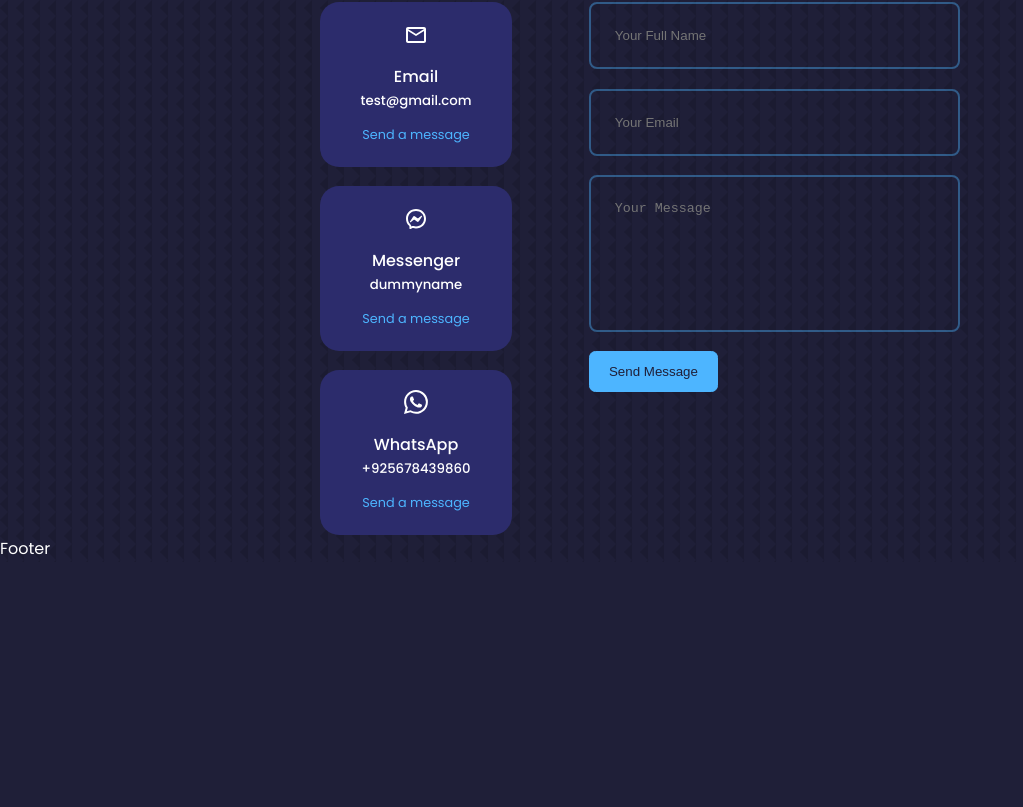
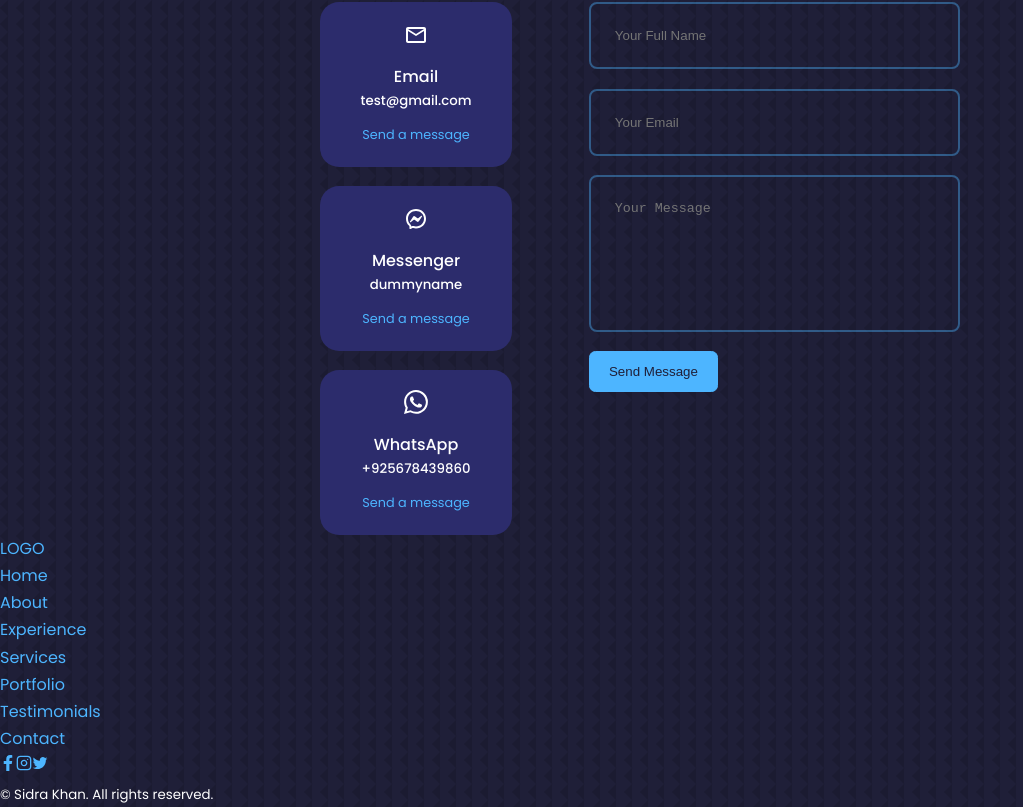
Before and after one commit to sidrakhandev/react-portfolio, a React (Create React App) app: page / in a window 1280 px wide. Shown: the part 4768-5575 px from the top of the page, without its empty margins (0-1023 px from the left). Before the commit the page ends 5330 px from the top, so only its background shows below. Built offline with nearby package versions, Linux system fonts and the light colour scheme.

Commit message:
📦NEW: Added Footer Component

```diff
--- a/src/components/footer/Footer.jsx
+++ b/src/components/footer/Footer.jsx
@@ -1,9 +1,61 @@
-import React from 'react'
+import React from "react";
+import { FaFacebookF } from "react-icons/fa";
+import { FiInstagram } from "react-icons/fi";
+import { IoLogoTwitter } from "react-icons/io";
 
 const Footer = () => {
   return (
-    <div>Footer</div>
-  )
-}
+    <footer>
+      <a href="#" className="footer_logo">
+        LOGO
+      </a>
+      <ul className="permalinks">
+        <li>
+          {" "}
+          <a href="#">Home</a>{" "}
+        </li>
+        <li>
+          {" "}
+          <a href="#about">About</a>{" "}
+        </li>
+        <li>
+          {" "}
+          <a href="#experience">Experience</a>{" "}
+        </li>
+        <li>
+          {" "}
+          <a href="#services">Services</a>{" "}
+        </li>
+        <li>
+          {" "}
+          <a href="#portfolio">Portfolio</a>{" "}
+        </li>
+        <li>
+          {" "}
+          <a href="#testimonials">Testimonials</a>{" "}
+        </li>
+        <li>
+          {" "}
+          <a href="#contact">Contact</a>{" "}
+        </li>
+      </ul>
+      <div className="footer_socials">
+        <a href="https://facebook.com">
+          <FaFacebookF />
+        </a>
+        <a href="https://instagram.com">
+          <FiInstagram />
+        </a>
+        <a href="https://twitter.com">
+          <IoLogoTwitter />
+        </a>
+      </div>
 
-export default Footer
+      <div className="footer_copyright">
+        <small>&copy; Sidra Khan. All rights reserved.</small>
+      </div>
+    </footer>
+  );
+};
+
+export default Footer;
```
